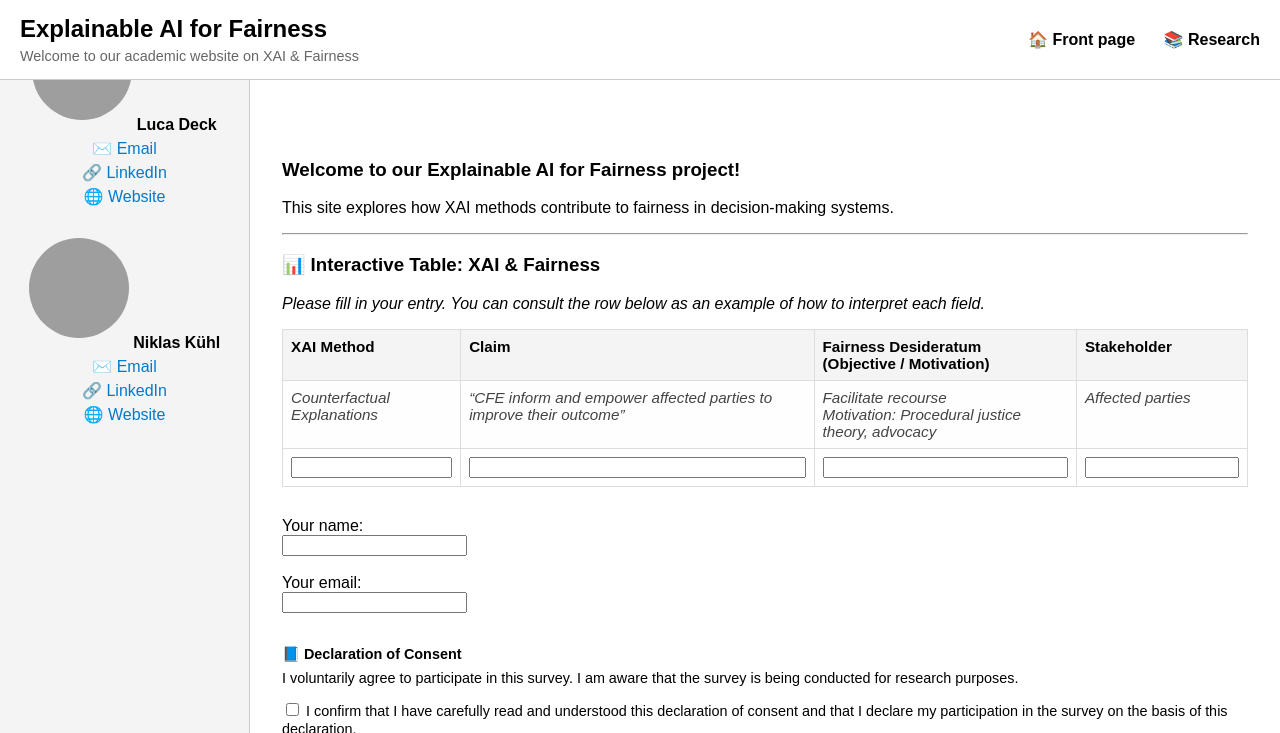
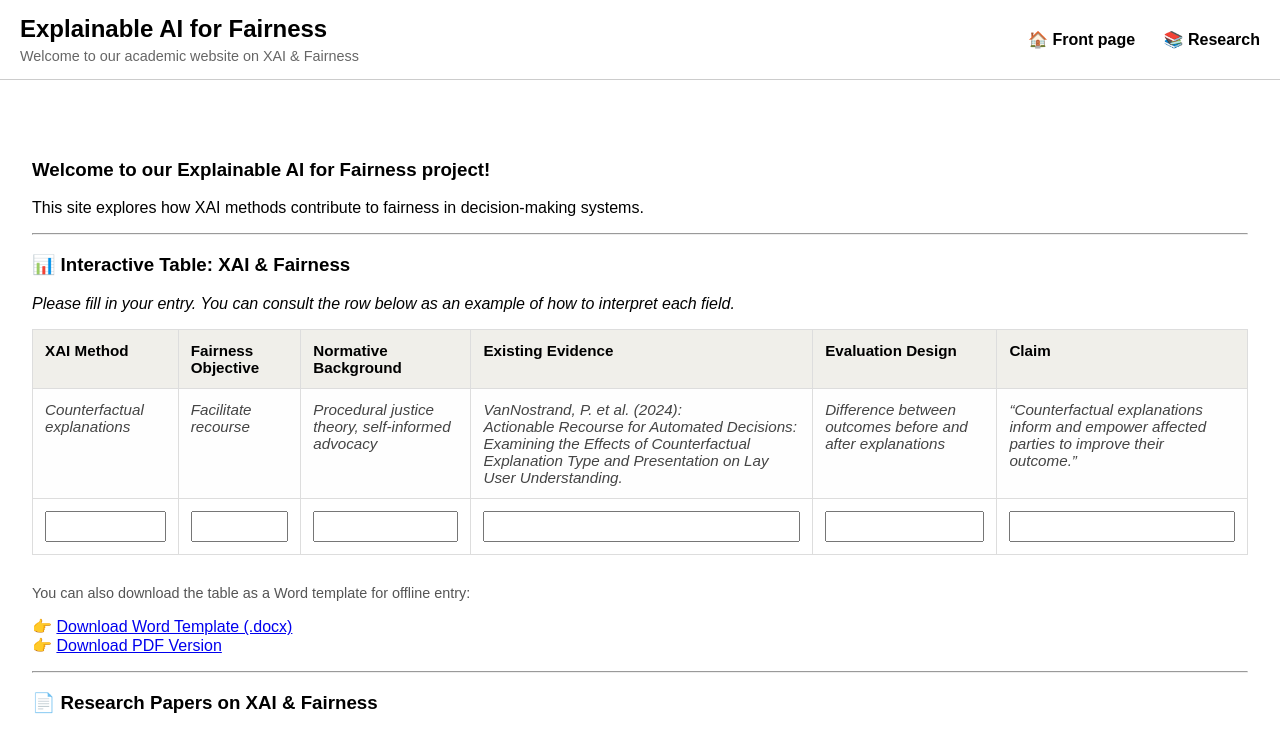
Before and after one commit to Sven-Lutz/XAI4Fairness, a Jekyll site: the page built from index.html, in a window 1280 px wide and 1400 px high. Shown: the top 733 px of the window. Built offline with Jekyll 4.4.1, drawn with Linux system fonts in a browser that asks for light colours; some of the changed text lies outside the part shown; grey boxes are pictures that could not be loaded.

Commit message:
Update2306

```diff
--- a/_layouts/default.html
+++ b/_layouts/default.html
@@ -18,37 +18,9 @@
       }
 
       .container {
+        flex: 1;
         display: flex;
-        flex: 1;
-        flex-direction: row;
-      }
-
-      .sidebar {
-        width: 250px;
-        background: #f4f4f4;
-        padding: 20px;
-        text-align: center;
-        border-right: 1px solid #ccc;
-        flex-shrink: 0;
-      }
-
-      .sidebar img {
-        width: 100px;
-        height: 100px;
-        border-radius: 50%;
-        object-fit: cover;
-        margin-bottom: 10px;
-      }
-
-      .sidebar .member {
-        margin-bottom: 2em;
-      }
-
-      .sidebar a {
-        text-decoration: none;
-        color: #007acc;
-        display: block;
-        margin: 5px 0;
+        flex-direction: column;
       }
 
       header {
@@ -90,16 +62,6 @@
       }
 
       @media (max-width: 768px) {
-        .container {
-          flex-direction: column;
-        }
-
-        .sidebar {
-          width: 100%;
-          border-right: none;
-          border-bottom: 1px solid #ccc;
-        }
-
         .content {
           padding: 160px 1em 2em 1em;
         }
@@ -128,35 +90,6 @@
     </header>
 
     <div class="container">
-      <!-- Sidebar -->
-      <div class="sidebar">
-        <div class="member">
-          <img
-            src="{{ site.baseurl }}/assets/img/person1.jpg"
-            alt="Luca Deck"
-          />
-          <strong>Luca Deck</strong>
-          <a href="mailto:luca.deck@fim-rc.de">✉️ Email</a>
-          <a href="https://www.linkedin.com/in/luca-deck/" target="_blank"
-            >🔗 LinkedIn</a
-          >
-          <a href="https://lucad98.github.io/" target="_blank">🌐 Website</a>
-        </div>
-        <div class="member">
-          <img
-            src="{{ site.baseurl }}/assets/img/person2.jpg"
-            alt="Niklas Kühl"
-          />
-          <strong>Niklas Kühl</strong>
-          <a href="mailto:niklas.kuehl@fim-rc.de">✉️ Email</a>
-          <a href="https://www.linkedin.com/in/niklaskuehl/" target="_blank"
-            >🔗 LinkedIn</a
-          >
-          <a href="https://nkukit.github.io/" target="_blank">🌐 Website</a>
-        </div>
-      </div>
-
-      <!-- Main Content -->
       <div class="content">{{ content }}</div>
     </div>
   </body>
--- a/index.html
+++ b/index.html
@@ -28,88 +28,87 @@ title: Frontpage
     font-family: sans-serif;
     font-size: 0.95em;
   }
+
   table.xai-table th,
   table.xai-table td {
     border: 1px solid #ddd;
-    padding: 8px;
+    padding: 12px;
     vertical-align: top;
+    text-align: left;
   }
+
   table.xai-table th {
-    background-color: #f4f4f4;
-    text-align: left;
+    background-color: #f0efea;
     font-weight: bold;
+  }
+
+  input[type="text"] {
+    width: 100%;
+    box-sizing: border-box;
+    padding: 6px;
   }
 </style>
 
-<form action="https://formspree.io/f/xblygovq" method="POST">
 <table class="xai-table">
   <thead>
     <tr>
       <th>XAI Method</th>
+      <th>Fairness Objective</th>
+      <th>Normative Background</th>
+      <th>Existing Evidence</th>
+      <th>Evaluation Design</th>
       <th>Claim</th>
-        <th>Fairness Desideratum<br />(Objective / Motivation)</th>
-        <th>Stakeholder</th>
     </tr>
   </thead>
   <tbody>
-      <!-- Example / Hint Row -->
+    <!-- Example row -->
     <tr style="background-color: #fefefe; color: #444; font-style: italic">
-        <td>Counterfactual Explanations</td>
+      <td>Counterfactual explanations</td>
+      <td>Facilitate recourse</td>
+      <td>Procedural justice theory, self-informed advocacy</td>
       <td>
-          “CFE inform and empower affected parties to improve their outcome”
+        VanNostrand, P. et al. (2024):<br />
+        <em
+          >Actionable Recourse for Automated Decisions: Examining the Effects of
+          Counterfactual Explanation Type and Presentation on Lay User
+          Understanding.</em
+        >
       </td>
+      <td>Difference between outcomes before and after explanations</td>
       <td>
-          Facilitate recourse<br />Motivation: Procedural justice theory,
-          advocacy
+        “Counterfactual explanations inform and empower affected parties to
+        improve their outcome.”
       </td>
-        <td>Affected parties</td>
     </tr>
 
-      <!-- User Input Row -->
+    <!-- User input row -->
     <tr>
-        <td>
-          <input type="text" name="method1" required style="width: 100%" />
-        </td>
-        <td>
-          <input type="text" name="claim1" required style="width: 100%" />
-        </td>
-        <td>
-          <input type="text" name="fairness1" required style="width: 100%" />
-        </td>
-        <td>
-          <input type="text" name="stakeholder1" required style="width: 100%" />
-        </td>
+      <td><input type="text" name="method1" /></td>
+      <td><input type="text" name="objective1" /></td>
+      <td><input type="text" name="background1" /></td>
+      <td><input type="text" name="evidence1" /></td>
+      <td><input type="text" name="evaluation1" /></td>
+      <td><input type="text" name="claim1" /></td>
     </tr>
   </tbody>
 </table>
 
-  <label>Your name:<br /><input type="text" name="name" required /></label
-  ><br /><br />
-  <label>Your email:<br /><input type="email" name="email" required /></label
-  ><br /><br />
-
-  <p style="font-size: 0.9em; margin-bottom: 0.5em">
-    📘 <strong>Declaration of Consent</strong>
-  </p>
-  <p style="font-size: 0.9em; margin-top: 0">
-    I voluntarily agree to participate in this survey. I am aware that the
-    survey is being conducted for research purposes.
+<p style="margin-top: 2em; font-size: 0.9em; color: #555">
+  You can also download the table as a Word template for offline entry:
 </p>
 
-  <label style="font-size: 0.9em">
-    <input type="checkbox" name="consent" required />
-    I confirm that I have carefully read and understood this declaration of
-    consent and that I declare my participation in the survey on the basis of
-    this declaration. </label
-  ><br /><br />
+<p>
+  👉
+  <a href="{{ site.baseurl }}/assets/files/XAI_Fairness_Template.docx" download
+    >Download Word Template (.docx)</a
+  ><br />
+  👉
+  <a href="{{ site.baseurl }}/assets/files/XAI_Fairness_Template.pdf" download
+    >Download PDF Version</a
+  >
+</p>
 
-  <button type="submit">📩 Submit</button>
-
-  <p style="margin-top: 1em; font-size: 0.9em; color: #555">
-    By submitting this form, you agree to the storage and processing of your
-    data. A copy of your submission will be sent to the email address you
-    provided.
-  </p>
+<hr />
 
 <h3>📄 Research Papers on XAI & Fairness</h3>
 
@@ -125,4 +124,3 @@ title: Frontpage
     >Download PDF</a
   >
 </iframe>
-</form>
```
Also changed, not shown: 2 other files. Lines whose indentation alone changed are shown as unchanged.
